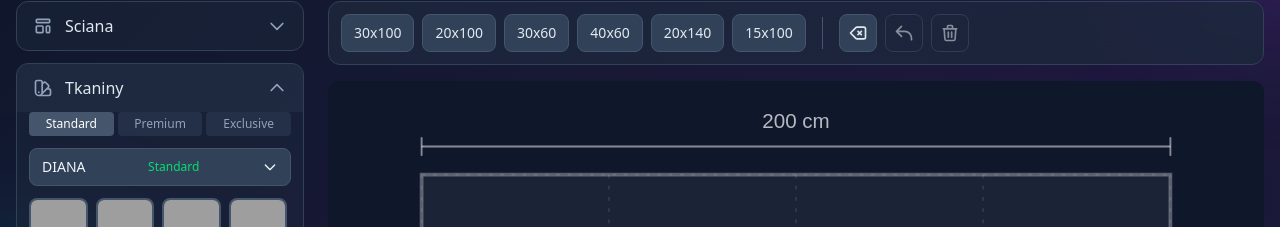
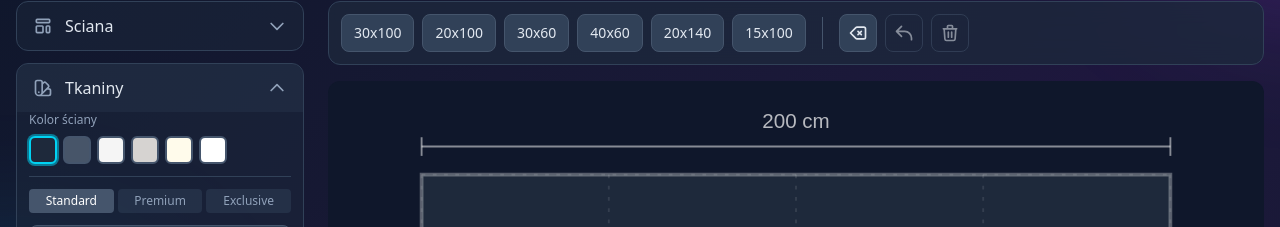
Before and after one commit to Rzempal/kreator, a Next.js app in the folder kreator-app/: page / in a window 1280 px wide. Shown: the part 115-342 px from the top of the page. Built offline with nearby package versions, Linux system fonts and the light colour scheme; grey boxes are pictures that could not be loaded.

Commit message:
#24feat: introduce application core types, state store, dynamic wall rendering, and color picker UI

```diff
--- a/kreator-app/src/components/canvas/Wall.tsx
+++ b/kreator-app/src/components/canvas/Wall.tsx
@@ -1,15 +1,19 @@
-// src/components/canvas/Wall.tsx v0.004 Fix renderowania startHeight/endHeight dla kazdego segmentu
+// src/components/canvas/Wall.tsx v0.005 Dynamiczny kolor tla sciany z canvasColor
 'use client';
 
 import { memo, useMemo, type ReactNode } from 'react';
 import type { Wall as WallType } from '@/types';
+import { useCanvasColor } from '@/store/useKreatorStore';
 
 interface WallProps {
   wall: WallType;
   scale: number;
 }
 
-function WallComponent({ wall, scale }: WallProps) {
+export default function WallComponent({ wall, scale }: WallProps) {
+  // Pobierz kolor canvas ze store
+  const canvasColor = useCanvasColor();
+
   // Normalizuj segmenty - upewnij sie ze alignment jest zdefiniowany
   const normalizedSegments = useMemo(() => {
     return wall.segments.map(seg => ({
@@ -115,7 +119,7 @@ function WallComponent({ wall, scale }: WallProps) {
       {/* Tlo sciany */}
       <path
         d={wallPath}
-        fill="rgba(255, 255, 255, 0.05)"
+        fill={canvasColor}
         stroke="rgba(255, 255, 255, 0.3)"
         strokeWidth={2}
       />
@@ -217,6 +221,3 @@ function WallGrid({ wall, scale }: WallProps) {
 
   return <g className="wall-grid">{lines}</g>;
 }
-
-// Tymczasowo bez memo dla debugowania
-export default WallComponent;
--- a/kreator-app/src/components/ui/ColorPicker.tsx
+++ b/kreator-app/src/components/ui/ColorPicker.tsx
@@ -1,8 +1,8 @@
-// src/components/ui/ColorPicker.tsx v0.004 Rozbudowana paleta tkanin z kolekcjami
+// src/components/ui/ColorPicker.tsx v0.005 Rozbudowana paleta tkanin z kolekcjami + wybor koloru sciany
 'use client';
 
 import { useState, useMemo } from 'react';
-import { useKreatorStore, useActiveColor, useToolMode } from '@/store/useKreatorStore';
+import { useKreatorStore, useActiveColor, useToolMode, useCanvasColor } from '@/store/useKreatorStore';
 import { cn } from '@/lib/utils';
 import fabricsData from '@/data/fabrics.json';
 import type { PriceCategory } from '@/types';
@@ -37,10 +37,21 @@ const CATEGORY_COLORS: Record<PriceCategory, string> = {
   exclusive: 'text-purple-400',
 };
 
+// Predefiniowane kolory sciany
+const CANVAS_COLORS = [
+  { id: 'slate-800', hex: '#1e293b', name: 'Ciemny grafitowy' },
+  { id: 'slate-600', hex: '#475569', name: 'Grafitowy' },
+  { id: 'neutral-100', hex: '#f5f5f5', name: 'Jasny szary' },
+  { id: 'stone-300', hex: '#d6d3d1', name: 'Bezowy' },
+  { id: 'amber-50', hex: '#fffbeb', name: 'Kremowy' },
+  { id: 'white', hex: '#ffffff', name: 'Bialy' },
+];
+
 export default function ColorPicker() {
   const activeColorId = useActiveColor();
   const toolMode = useToolMode();
-  const { setActiveColor, setToolMode } = useKreatorStore();
+  const canvasColor = useCanvasColor();
+  const { setActiveColor, setToolMode, setCanvasColor } = useKreatorStore();
 
   // Stan wyboru kolekcji
   const [selectedCategory, setSelectedCategory] = useState<PriceCategory>('standard');
@@ -81,6 +92,27 @@ export default function ColorPicker() {
 
   return (
     <div className="flex flex-col gap-3">
+      {/* Sekcja: Kolor sciany */}
+      <div className="pb-3 border-b border-slate-700">
+        <div className="text-xs text-slate-400 mb-2 font-medium">Kolor ściany</div>
+        <div className="flex gap-1.5 flex-wrap">
+          {CANVAS_COLORS.map((color) => (
+            <button
+              key={color.id}
+              onClick={() => setCanvasColor(color.hex)}
+              className={cn(
+                'w-7 h-7 rounded-md border-2 transition-all hover:scale-110',
+                canvasColor === color.hex
+                  ? 'border-cyan-400 ring-2 ring-cyan-400/50'
+                  : 'border-slate-600 hover:border-slate-400'
+              )}
+              style={{ backgroundColor: color.hex }}
+              title={color.name}
+            />
+          ))}
+        </div>
+      </div>
+
       {/* Kategorie - tabs */}
       <div className="flex gap-1">
         {(Object.keys(categories) as PriceCategory[]).map((cat) => (
--- a/kreator-app/src/store/useKreatorStore.ts
+++ b/kreator-app/src/store/useKreatorStore.ts
@@ -1,4 +1,4 @@
-// src/store/useKreatorStore.ts v0.003 Zustand store dla Kreatora Paneli
+// src/store/useKreatorStore.ts v0.004 Zustand store dla Kreatora Paneli - dodano canvasColor
 
 import { create } from 'zustand';
 import { persist } from 'zustand/middleware';
@@ -64,6 +64,8 @@ const initialState: KreatorState = {
 
   viewMode: 'frontal',
   zoom: 1,
+
+  canvasColor: '#1e293b', // slate-800 domyslny kolor
 
   addons: {
     doubleFoam: false,
@@ -293,6 +295,11 @@ export const useKreatorStore = create<KreatorStore>()(
         set((state) => ({ zoom: Math.max(0.5, state.zoom - 0.1) }));
       },
 
+      setCanvasColor: (color) => {
+        set({ canvasColor: color });
+        console.log('[Store] Kolor canvas:', color);
+      },
+
       // ========== KONFIGURACJA ==========
 
       setAddons: (addons) => {
@@ -357,6 +364,7 @@ export const useKreatorStore = create<KreatorStore>()(
         addons: state.addons,
         colorToFabricMapping: state.colorToFabricMapping,
         recentSizes: state.recentSizes,
+        canvasColor: state.canvasColor,
       }),
       // Migracja: dodaj alignment do segmentow jesli brakuje
       onRehydrateStorage: () => (state) => {
@@ -381,3 +389,4 @@ export const useZoom = () => useKreatorStore((state) => state.zoom);
 export const usePriceSummary = () => useKreatorStore((state) => state.priceSummary);
 export const useAddons = () => useKreatorStore((state) => state.addons);
 export const useRecentSizes = () => useKreatorStore((state) => state.recentSizes);
+export const useCanvasColor = () => useKreatorStore((state) => state.canvasColor);
```
Also changed, not shown: kreator-app/src/types/index.ts (+7 -1 lines). Lines whose indentation alone changed are shown as unchanged.
